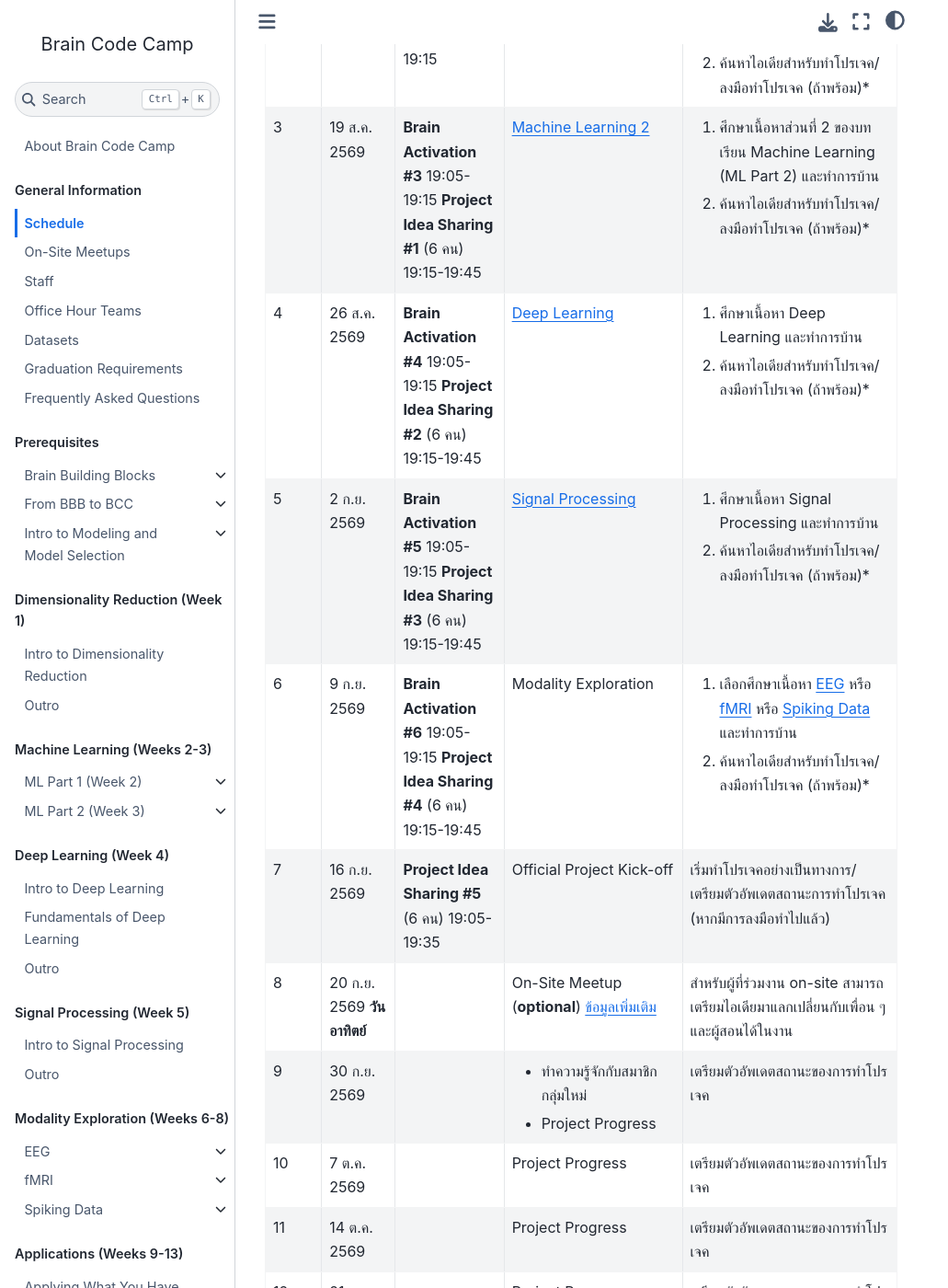
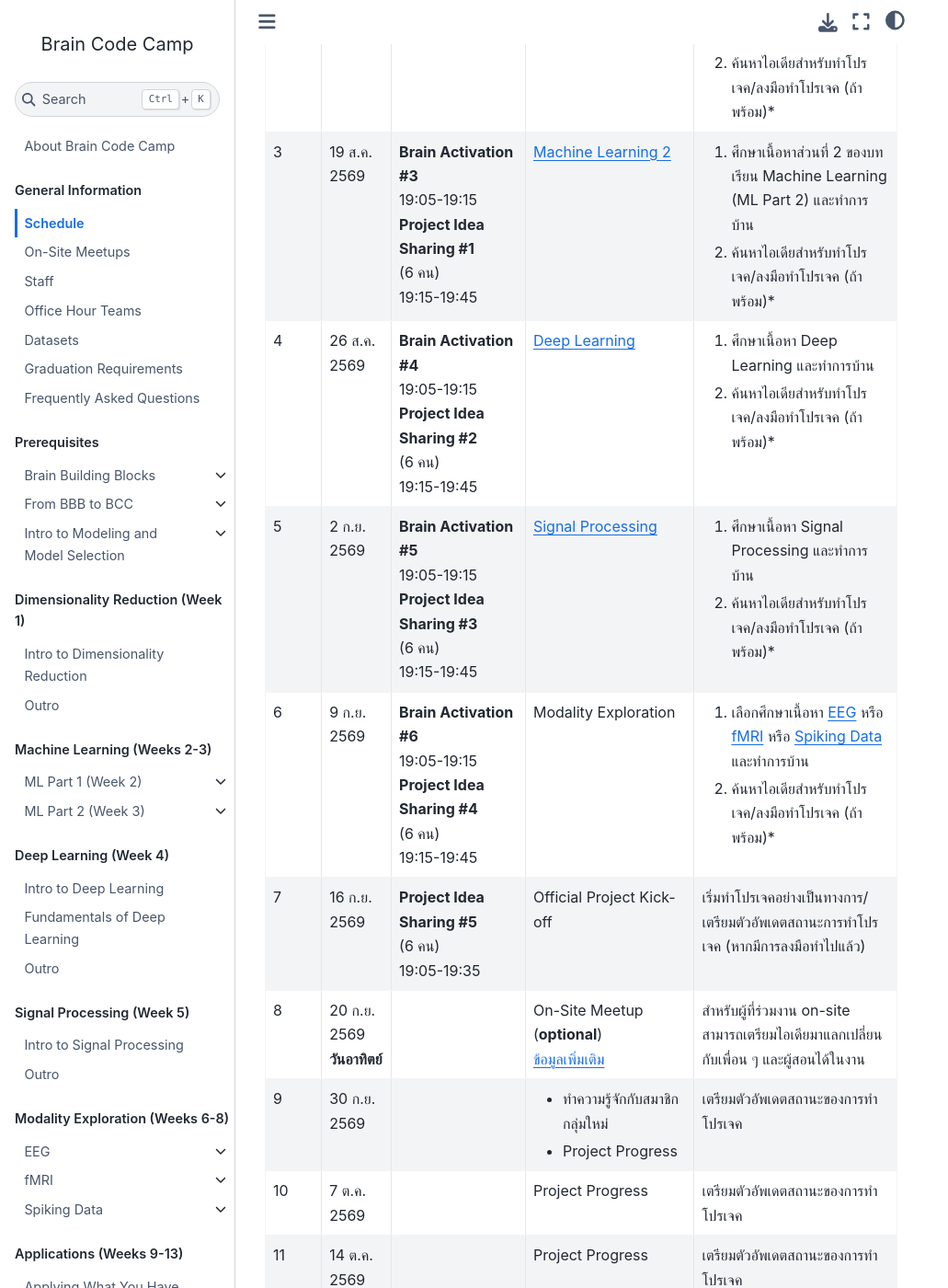
Before and after one commit to braincodecamp/brainCodeCamp2026, a Jupyter Book: the page built from GeneralInfo/schedule.md, in a window 1280 px wide and 1400 px high, scrolled down 912 px. Shown: the whole window at 92% size, without its empty margins (0-1031 px from the left). Built offline with Jupyter Book 1.0.4 settings and Sphinx 7.4.7 and the Sphinx Book theme 1.1.4, drawn with Linux system fonts in a browser that asks for light colours; pages that are not in the unit, such as notebooks, are missing from menus.

Commit message:
Reformat the table

```diff
--- a/GeneralInfo/schedule.md
+++ b/GeneralInfo/schedule.md
@@ -25,73 +25,73 @@
   - การเตรียมตัว
 * - 1
   - 5 ส.ค. 2569
-  - **Brain Activation #1**
+  - **Brain Activation #1**<br>
     19:05-19:15
   - [Dimensionality Reduction](/Fundamentals/DimensionalityReduction/dim_reduct_intro.md)
   - 1. ทบทวนเนื้อหา Prerequisites โดยเฉพาะ [Intro to Modeling and Model Selection](/Prereqs/IntroToModeling/modeling_intro.md)
     2. ศึกษาเนื้อหา Dimensionality Reduction และทำการบ้าน
     3. ค้นหาไอเดียสำหรับทำโปรเจค [(Datasets)](/GeneralInfo/datasets.md)
 * - 2
-  - 13 ส.ค. 2569
+  - 13 ส.ค. 2569<br>
     **วันพฤหัส**
-  - **Brain Activation #2**
+  - **Brain Activation #2**<br>
     19:05-19:15
   - [Machine Learning 1](/Fundamentals/MachineLearning/ml_part1_intro.md)
   - 1. ศึกษาเนื้อหาส่วนที่ 1 ของบทเรียน Machine Learning (ML Part 1) และทำการบ้าน
     2. ค้นหาไอเดียสำหรับทำโปรเจค/ลงมือทำโปรเจค (ถ้าพร้อม)*
 * - 3
   - 19 ส.ค. 2569
-  - **Brain Activation #3**
-    19:05-19:15
-    **Project Idea Sharing #1**
-    (6 คน)
+  - **Brain Activation #3**<br>
+    19:05-19:15<br>
+    **Project Idea Sharing #1**<br>
+    (6 คน)<br>
     19:15-19:45
   - [Machine Learning 2](/Fundamentals/MachineLearning/ml_part2_intro.md)
   - 1. ศึกษาเนื้อหาส่วนที่ 2 ของบทเรียน Machine Learning (ML Part 2) และทำการบ้าน
     2. ค้นหาไอเดียสำหรับทำโปรเจค/ลงมือทำโปรเจค (ถ้าพร้อม)*
 * - 4
   - 26 ส.ค. 2569
-  - **Brain Activation #4**
-    19:05-19:15
-    **Project Idea Sharing #2**
-    (6 คน)
+  - **Brain Activation #4**<br>
+    19:05-19:15<br>
+    **Project Idea Sharing #2**<br>
+    (6 คน)<br>
     19:15-19:45
   - [Deep Learning](/Fundamentals/DeepLearning/deep_learning_intro.md)
   - 1. ศึกษาเนื้อหา Deep Learning และทำการบ้าน
     2. ค้นหาไอเดียสำหรับทำโปรเจค/ลงมือทำโปรเจค (ถ้าพร้อม)*
 * - 5
   - 2 ก.ย. 2569
-  - **Brain Activation #5**
-    19:05-19:15
-    **Project Idea Sharing #3**
-    (6 คน)
+  - **Brain Activation #5**<br>
+    19:05-19:15<br>
+    **Project Idea Sharing #3**<br>
+    (6 คน)<br>
     19:15-19:45
   - [Signal Processing](/Fundamentals/SignalProcessing/signal_processing_intro.md)
   - 1. ศึกษาเนื้อหา Signal Processing และทำการบ้าน
     2. ค้นหาไอเดียสำหรับทำโปรเจค/ลงมือทำโปรเจค (ถ้าพร้อม)*
 * - 6
   - 9 ก.ย. 2569
-  - **Brain Activation #6**
-    19:05-19:15
-    **Project Idea Sharing #4**
-    (6 คน)
+  - **Brain Activation #6**<br>
+    19:05-19:15<br>
+    **Project Idea Sharing #4**<br>
+    (6 คน)<br>
     19:15-19:45
   - Modality Exploration
   - 1. เลือกศึกษาเนื้อหา [EEG](ModalityExploration/EEG/eeg.md) หรือ [fMRI](ModalityExploration/fMRI/fMRI.md) หรือ [Spiking Data](ModalityExploration/spikingData/spiking_data.md) และทำการบ้าน
     2. ค้นหาไอเดียสำหรับทำโปรเจค/ลงมือทำโปรเจค (ถ้าพร้อม)*
 * - 7
   - 16 ก.ย. 2569
-  - **Project Idea Sharing #5**
-    (6 คน)
+  - **Project Idea Sharing #5**<br>
+    (6 คน)<br>
     19:05-19:35
   - Official Project Kick-off
   - เริ่มทำโปรเจคอย่างเป็นทางการ/เตรียมตัวอัพเดตสถานะการทำโปรเจค (หากมีการลงมือทำไปแล้ว)
 * - 8
-  - 20 ก.ย. 2569
+  - 20 ก.ย. 2569<br>
     **วันอาทิตย์**
   -
-  - On-Site Meetup
-    (**optional**)
+  - On-Site Meetup<br>
+    (**optional**)<br>
     [ข้อมูลเพิ่มเติม](/GeneralInfo/on-site-meetups.md)
   - สำหรับผู้ที่ร่วมงาน on-site สามารถเตรียมไอเดียมาแลกเปลี่ยนกับเพื่อน ๆ และผู้สอนได้ในงาน
 * - 9
@@ -118,7 +118,7 @@
 * - 13
   - 28 ต.ค. 2569
   -
-  - Project Completion
+  - Project Completion<br>
     [Final Presentation and Blog Post](/GeneralInfo/graduation_requirements.md)
   - 1. เตรียมตัวนำเสนอโปรเจค (Final presentation)
     2. เตรียมตัวส่งมอบ blog post บน [Medium](https://medium.com/) หรือบน [GitHub Pages](https://pages.github.com/)
```
Also changed, not shown: other parts of GeneralInfo/schedule.md (+1 -1 lines).
